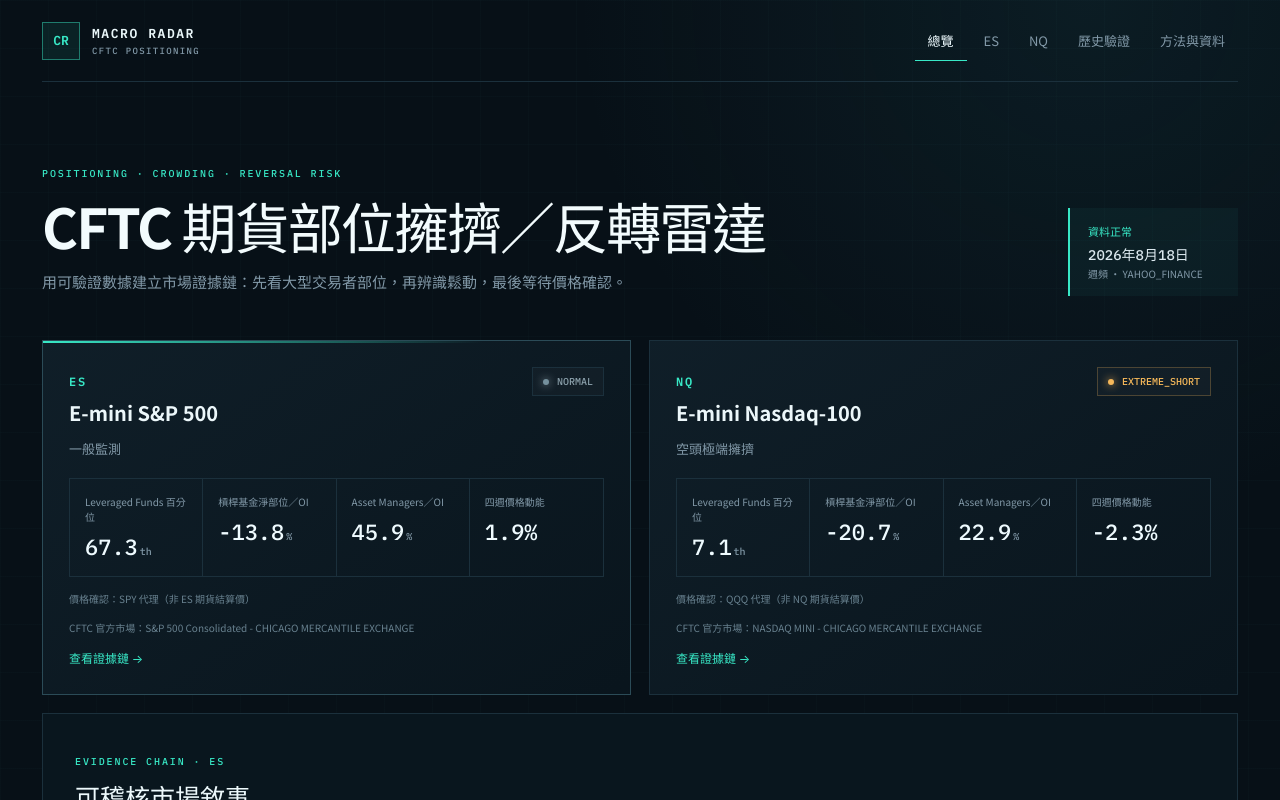
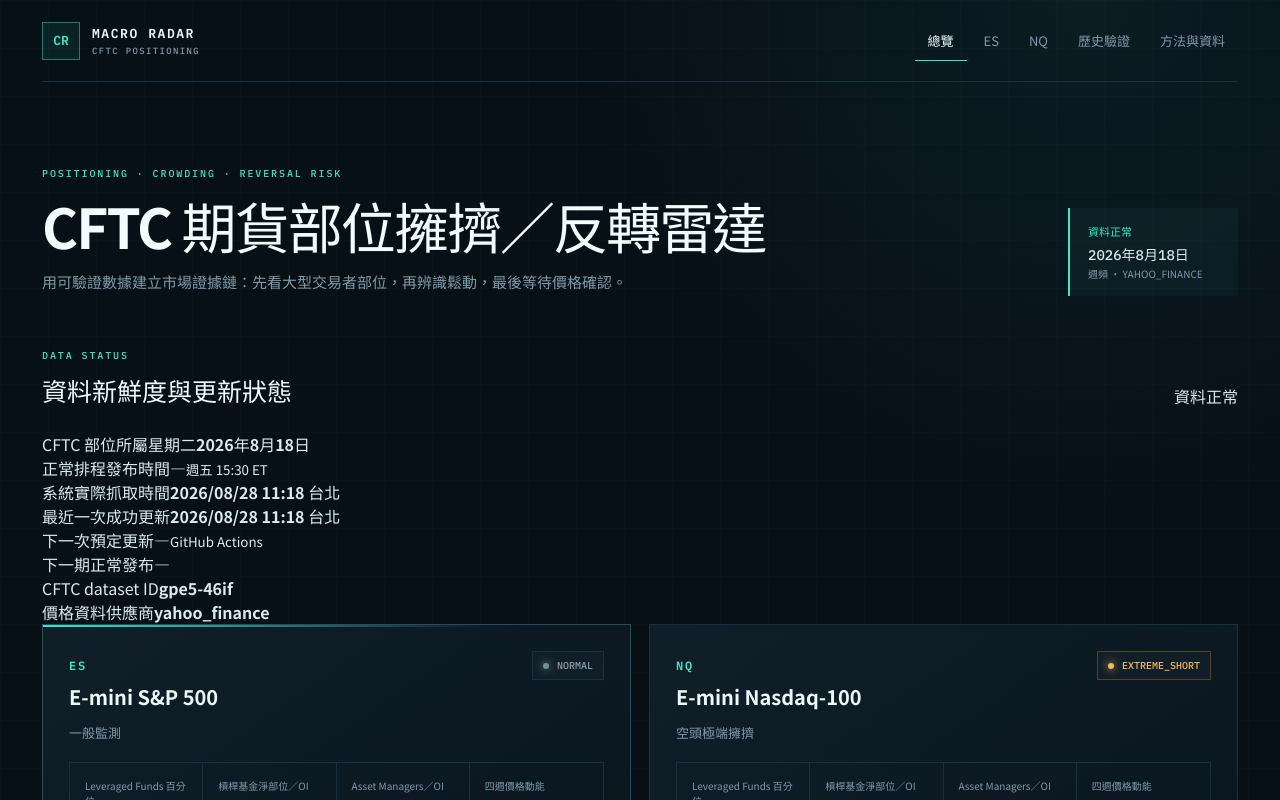
Before and after one commit to ZBH0421/gsquant, a React (Vite) app in the folder projects/cot-radar/web/: page / in a window 1280 px wide. Shown: the top 800 px of the page. Built offline with nearby package versions, Linux system fonts and the light colour scheme.

Commit message:
feat: render v2 freshness comparison and validation

```diff
--- a/projects/cot-radar/web/src/App.tsx
+++ b/projects/cot-radar/web/src/App.tsx
@@ -7,6 +7,7 @@ import type {
   Evidence,
   HistoryData,
   HistoryRow,
+  MarketComparison,
   MarketSnapshot,
   StatusData,
 } from "./types";
@@ -43,21 +44,40 @@ const value = (primary?: number | null, fallback?: number | null) =>
 const number = (input: number | null | undefined, digits = 1) =>
   input == null || !Number.isFinite(input) ? "—" : input.toFixed(digits);
 
+const signedNumber = (input: number | null | undefined, digits = 1) => {
+  if (input == null || !Number.isFinite(input)) return "—";
+  return `${input > 0 ? "+" : ""}${input.toFixed(digits)}`;
+};
+
 const percent = (input: number | null | undefined, digits = 1) =>
   input == null || !Number.isFinite(input) ? "—" : `${(input * 100).toFixed(digits)}%`;
 
+const normalizeTimestamp = (input: string) =>
+  input.includes("T") && !/(?:Z|[+-]\d{2}:?\d{2})$/i.test(input)
+    ? `${input}Z`
+    : input;
+
 const dateLabel = (input?: string) => {
   if (!input) return "—";
-  const normalizedInput =
-    input.includes("T") && !/(?:Z|[+-]\d{2}:?\d{2})$/i.test(input)
-      ? `${input}Z`
-      : input;
   return new Intl.DateTimeFormat("zh-TW", {
     year: "numeric",
     month: "short",
     day: "numeric",
     timeZone: "UTC",
-  }).format(new Date(normalizedInput));
+  }).format(new Date(normalizeTimestamp(input)));
+};
+
+const dateTimeLabel = (input?: string) => {
+  if (!input) return "—";
+  return `${new Intl.DateTimeFormat("zh-TW", {
+    year: "numeric",
+    month: "2-digit",
+    day: "2-digit",
+    hour: "2-digit",
+    minute: "2-digit",
+    hour12: false,
+    timeZone: "Asia/Taipei",
+  }).format(new Date(normalizeTimestamp(input)))} 台北`;
 };
 
 const normalizeHistory = (data: HistoryData): HistoryRow[] => {
@@ -97,6 +117,38 @@ function StateBadge({ state }: { state: string }) {
       <span className="state-dot" aria-hidden="true" />
       {state}
     </span>
+  );
+}
+
+function DataStatusPanel({ status }: { status: StatusData }) {
+  const publicationLabel = status.stale
+    ? "資料 stale"
+    : status.publication_state === "waiting_for_cftc"
+      ? "等待 CFTC 發布"
+      : "資料正常";
+  return (
+    <section className="status-panel" aria-labelledby="data-status-title">
+      <div className="section-heading compact-heading">
+        <div>
+          <span className="eyebrow">DATA STATUS</span>
+          <h2 id="data-status-title">資料新鮮度與更新狀態</h2>
+        </div>
+        <span className={`publication-badge ${status.stale ? "stale" : ""}`}>
+          {publicationLabel}
+        </span>
+      </div>
+      {status.warning && <div className="status-warning" role="status">{status.warning}</div>}
+      <div className="status-grid">
+        <div><span>CFTC 部位所屬星期二</span><strong>{dateLabel(status.latest_report_date)}</strong></div>
+        <div><span>正常排程發布時間</span><strong>{dateTimeLabel(status.scheduled_release_at)}</strong><small>週五 15:30 ET</small></div>
+        <div><span>系統實際抓取時間</span><strong>{dateTimeLabel(status.fetched_at ?? status.generated_at)}</strong></div>
+        <div><span>最近一次成功更新</span><strong>{dateTimeLabel(status.last_successful_update_at ?? status.generated_at)}</strong></div>
+        <div><span>下一次預定更新</span><strong>{dateTimeLabel(status.next_scheduled_update_at)}</strong><small>GitHub Actions</small></div>
+        <div><span>下一期正常發布</span><strong>{dateTimeLabel(status.next_expected_release_at)}</strong></div>
+        <div><span>CFTC dataset ID</span><strong>{status.cftc_dataset ?? "gpe5-46if"}</strong></div>
+        <div><span>價格資料供應商</span><strong>{status.price_provider}</strong></div>
+      </div>
+    </section>
   );
 }
 
@@ -152,6 +204,50 @@ function MarketCard({
         查看證據鏈 <span aria-hidden="true">→</span>
       </button>
     </article>
+  );
+}
+
+function ComparisonPanel({ comparison }: { comparison: MarketComparison }) {
+  const es = comparison.markets.ES;
+  const nq = comparison.markets.NQ;
+  const rows = [
+    ["Leveraged Funds 淨部位／OI", `${number(es.leveraged_net_pct_oi)}%`, `${number(nq.leveraged_net_pct_oi)}%`],
+    ["Asset Managers 淨部位／OI", `${number(es.asset_manager_net_pct_oi)}%`, `${number(nq.asset_manager_net_pct_oi)}%`],
+    ["156 週 prior-only 百分位", number(es.leveraged_percentile), number(nq.leveraged_percentile)],
+    ["一週部位變化（百分點）", signedNumber(es.leveraged_change_1w), signedNumber(nq.leveraged_change_1w)],
+    ["四週部位變化（百分點）", number(es.leveraged_change_4w), number(nq.leveraged_change_4w)],
+    ["四週價格動能", percent(es.price_momentum_4w), percent(nq.price_momentum_4w)],
+    ["價格相對十週均線", percent(es.price_vs_sma_10w), percent(nq.price_vs_sma_10w)],
+  ];
+  return (
+    <section className="comparison-panel" aria-labelledby="comparison-title">
+      <div className="section-heading">
+        <div>
+          <span className="eyebrow">ES / NQ CROSS-MARKET</span>
+          <h2 id="comparison-title">ES／NQ 客觀比較</h2>
+        </div>
+        <span className="as-of">公式判定 · 非文字生成</span>
+      </div>
+      <div className="comparison-summary">
+        <span>同步擁擠：{comparison.synchronized_crowding ? "是" : "否"}</span>
+        <span>部位分歧：{comparison.position_divergence ? "是" : "否"}</span>
+        <span>更極端市場：{comparison.more_extreme_market ?? "無"}</span>
+      </div>
+      <div className="table-scroll">
+        <table className="comparison-table">
+          <thead><tr><th>客觀指標</th><th>ES</th><th>NQ</th></tr></thead>
+          <tbody>
+            {rows.map(([label, esValue, nqValue]) => (
+              <tr key={label}><td>{label}</td><td>{esValue}</td><td>{nqValue}</td></tr>
+            ))}
+          </tbody>
+        </table>
+      </div>
+      <div className="divergence-chain">
+        <article><span>分歧證據</span><p>{comparison.evidence}</p></article>
+        <article><span>可反駁條件</span><p>{comparison.falsification}</p></article>
+      </div>
+    </section>
   );
 }
 
@@ -217,6 +313,7 @@ function MarketChart({ symbol, rows }: { symbol: "ES" | "NQ"; rows: HistoryRow[]
     value(row.asset_manager_net_pct_oi, row.asset_manager_net_oi_pct),
   );
   const percentile = market.map((row) => row.leveraged_percentile);
+  const transitions = market.filter((row, index) => index === 0 || row.state !== market[index - 1]?.state);
 
   return (
     <div className="chart-shell">
@@ -224,6 +321,7 @@ function MarketChart({ symbol, rows }: { symbol: "ES" | "NQ"; rows: HistoryRow[]
         <div>
           <span className="eyebrow">POSITION HISTORY</span>
           <h3>{symbol} 交易者部位與歷史百分位</h3>
+          <p className="chart-note">極端區間固定為 90th／10th；菱形標記代表狀態轉換時間點。</p>
         </div>
         <div className="chart-legend">
           <span className="legend-leveraged">Leveraged Funds</span>
@@ -259,10 +357,21 @@ function MarketChart({ symbol, rows }: { symbol: "ES" | "NQ"; rows: HistoryRow[]
             yaxis: "y2",
             line: { color: "#f5b85a", width: 1.5, dash: "dot" },
           },
+          {
+            x: transitions.map((row) => row.report_date),
+            y: transitions.map((row) => row.leveraged_percentile),
+            type: "scatter",
+            mode: "markers",
+            name: "State transition",
+            yaxis: "y2",
+            text: transitions.map((row) => row.state),
+            hovertemplate: "%{x}<br>%{text}<extra></extra>",
+            marker: { symbol: "diamond", size: 8, color: "#ff6b78" },
+          },
         ]}
         layout={{
           autosize: true,
-          height: 390,
+          height: 410,
           margin: { l: 56, r: 56, t: 20, b: 50 },
           paper_bgcolor: "transparent",
           plot_bgcolor: "transparent",
@@ -276,6 +385,10 @@ function MarketChart({ symbol, rows }: { symbol: "ES" | "NQ"; rows: HistoryRow[]
             range: [0, 100],
             showgrid: false,
           },
+          shapes: [
+            { type: "rect", xref: "paper", x0: 0, x1: 1, yref: "y2", y0: 90, y1: 100, fillcolor: "rgba(245,184,90,.07)", line: { width: 0 } },
+            { type: "rect", xref: "paper", x0: 0, x1: 1, yref: "y2", y0: 0, y1: 10, fillcolor: "rgba(102,135,255,.07)", line: { width: 0 } },
+          ],
           showlegend: false,
           hovermode: "x unified",
         }}
@@ -289,6 +402,8 @@ function MarketChart({ symbol, rows }: { symbol: "ES" | "NQ"; rows: HistoryRow[]
 
 function BacktestView({ data }: { data: BacktestData }) {
   const rows = data.summary ?? data.rows ?? [];
+  const metadata = data.metadata;
+  const minimum = metadata?.minimum_sample_size ?? 10;
   return (
     <section className="page-section">
       <div className="section-heading">
@@ -297,26 +412,34 @@ function BacktestView({ data }: { data: BacktestData }) {
           <h2>歷史訊號驗證</h2>
         </div>
       </div>
-      <p className="section-intro">
-        報酬從 COT 正常排程可得後的第一個週線價格開始計算；假日或營運延遲未逐筆重建，延遲週的結果可能偏樂觀。
-      </p>
+      <div className="method-warning-grid">
+        <p>{metadata?.availability_assumption ?? "報酬從 COT 正常排程可得後的第一個週線價格開始計算。"}</p>
+        <p>{metadata?.historical_release_limit ?? "假日或營運延遲未逐筆重建，延遲週的結果可能偏樂觀。"}</p>
+        <p>{metadata?.disclaimer ?? "歷史結果不代表未來報酬。"}</p>
+      </div>
       {rows.length === 0 ? (
         <div className="empty-state">現有資料尚無足夠的完整訊號樣本；系統不會用不足樣本製造結論。</div>
       ) : (
         <div className="table-scroll">
           <table>
             <thead><tr>
-              <th>市場</th><th>狀態</th><th>方向</th><th>期間</th><th>樣本</th>
-              <th>中位報酬</th><th>反轉勝率</th><th>中位最大不利走勢</th>
+              <th>市場</th><th>狀態</th><th>訊號方向</th><th>期間</th><th>樣本</th>
+              <th>中位報酬</th><th>反轉勝率</th><th>最大不利走勢</th><th>統計期間</th><th>價格代理來源</th>
             </tr></thead>
             <tbody>
               {rows.map((row, index) => (
                 <tr key={`${row.symbol}-${row.state}-${row.horizon_weeks}-${index}`}>
-                  <td>{row.symbol}</td><td>{row.state}</td><td>{row.extreme_direction}</td>
-                  <td>{row.horizon_weeks} 週</td><td>{row.sample_count}</td>
+                  <td>{row.symbol}</td><td>{row.state}</td><td>{row.signal_direction ?? row.extreme_direction}</td>
+                  <td>{row.horizon_weeks} 週</td>
+                  <td>
+                    {row.sample_count}
+                    {row.small_sample && <span className="small-sample">樣本不足（&lt; {minimum}）</span>}
+                  </td>
                   <td>{percent(row.median_forward_return)}</td>
-                  <td>{percent(row.reversal_win_rate)}</td>
+                  <td>{row.small_sample ? "不顯示" : percent(row.reversal_win_rate)}</td>
                   <td>{percent(row.median_max_adverse_excursion)}</td>
+                  <td>{dateLabel(row.period_start)} – {dateLabel(row.period_end)}</td>
+                  <td>{row.proxy_symbol ?? "—"} · {row.price_provider ?? metadata?.price_provider ?? "—"}</td>
                 </tr>
               ))}
             </tbody>
@@ -327,7 +450,10 @@ function BacktestView({ data }: { data: BacktestData }) {
   );
 }
 
-function MethodView({ status }: { status: StatusData }) {
+function MethodView({ dashboard, status }: { dashboard: DashboardData; status: StatusData }) {
+  const stateMachine = dashboard.methodology?.state_machine ?? {};
+  const dataset = status.cftc_dataset ?? "gpe5-46if";
+  const downloads = ["signals.csv", "signals.json", "dashboard.json", "history.json", "backtest.json", "status.json"];
   return (
     <section className="page-section method-page">
       <div className="section-heading">
@@ -336,14 +462,40 @@ function MethodView({ status }: { status: StatusData }) {
       <div className="method-grid">
         <article><span>01</span><h3>資料口徑</h3><p>CFTC TFF Futures Only；週二部位通常週五發布。系統使用排定發布時間對齊價格；假日或營運延遲可能使實際發布更晚，歷史驗證未逐筆重建例外發布時間。</p></article>
         <article><span>02</span><h3>擁擠衡量</h3><p>Leveraged Funds 淨部位除以總 OI，使用 156 週 prior-only 歷史窗計算百分位；當期值不進入自己的參考分布。</p></article>
-        <article><span>03</span><h3>狀態機</h3><p>第 90／10 百分位定義 EXTREME；退出極端且部位反向變化為 UNWINDING；代理價格的 10 週均線與 4 週動能共同確認。</p></article>
-        <article><span>04</span><h3>價格代理</h3><p>ES 使用 SPY、NQ 使用 QQQ。它們只用於週頻方向確認，不等同 ES／NQ 期貨結算價，也不作精確損益回測。</p></article>
+        <article><span>03</span><h3>狀態機</h3><p>第 90／10 百分位定義 EXTREME；退出極端且部位反向變化為 UNWINDING；代理價格的 10 週均線與 4 週動能共同確認。所有門檻均由公開設定檔提供。</p></article>
+        <article><span>04</span><h3>價格代理</h3><p>ES 使用 SPY、NQ 使用 QQQ。它們只用於週頻方向確認，不等同 ES／NQ 期貨結算價，也不作精確期貨損益回測。</p></article>
       </div>
+
+      <div className="rules-section">
+        <div className="section-heading compact-heading">
+          <div><span className="eyebrow">PUBLIC RULES</span><h2>狀態機公開規則</h2></div>
+        </div>
+        <div className="table-scroll">
+          <table className="rules-table">
+            <thead><tr><th>狀態</th><th>進入條件</th><th>保持條件</th><th>退出條件</th><th>價格確認</th><th>推論失效</th></tr></thead>
+            <tbody>
+              {Object.entries(stateMachine).map(([state, rule]) => (
+                <tr key={state}>
+                  <td><StateBadge state={state} /></td>
+                  <td>{rule.entry}</td><td>{rule.hold}</td><td>{rule.exit}</td>
+                  <td>{rule.price_confirmation}</td><td>{rule.invalidation}</td>
+                </tr>
+              ))}
+            </tbody>
+          </table>
+        </div>
+      </div>
+
       <div className="source-card">
-        <div><span>資料集</span><strong>CFTC {status.cftc_dataset ?? "gpe5-46if"}</strong></div>
-        <div><span>價格來源</span><strong>{status.price_provider}</strong></div>
+        <div><span>官方資料集</span><strong><a href={`https://publicreporting.cftc.gov/resource/${dataset}`} target="_blank" rel="noreferrer">CFTC TFF Futures Only</a></strong><small>{dataset}</small></div>
+        <div><span>價格來源</span><strong>{status.price_provider}</strong><small>SPY／QQQ 僅為代理</small></div>
         <div><span>最新報告</span><strong>{dateLabel(status.latest_report_date)}</strong></div>
-        <div><span>衍生資料下載</span><strong><a href={`${import.meta.env.BASE_URL}data/signals.csv`}>CSV</a> · <a href={`${import.meta.env.BASE_URL}data/signals.json`}>JSON</a></strong></div>
+        <div><span>正常發布</span><strong>週五 15:30 ET</strong></div>
+      </div>
+      <div className="download-card">
+        <span>衍生 CSV／JSON 下載</span>
+        <div>{downloads.map((name) => <a key={name} href={`${import.meta.env.BASE_URL}data/${name}`}>{name}</a>)}</div>
+        <p>只提供研究所需的衍生資料；不提供完整原始價格序列。</p>
       </div>
       <p className="disclaimer">僅供研究與教育用途，不構成投資建議。COT 為彙總資料，無法識別單一機構或每筆交易目的。</p>
     </section>
@@ -407,7 +559,7 @@ export default function App() {
           </div>
           {data && (
             <div className={`freshness ${data.status.stale ? "stale" : ""}`}>
-              <span>{data.status.stale ? "資料逾期" : "資料正常"}</span>
+              <span>{data.status.publication_state === "waiting_for_cftc" ? "等待 CFTC" : data.status.stale ? "資料逾期" : "資料正常"}</span>
               <strong>{dateLabel(data.status.latest_report_date)}</strong>
               <small>週頻 · {data.status.price_provider}</small>
             </div>
@@ -417,8 +569,11 @@ export default function App() {
         {error && <div className="error-banner" role="alert">{error}；目前無法安全呈現市場結論。</div>}
         {!data && !error && <div className="loading">正在載入可稽核資料…</div>}
 
+        {data && <DataStatusPanel status={data.status} />}
+
         {data && view === "overview" && (
           <>
+            {data.dashboard.comparison && <ComparisonPanel comparison={data.dashboard.comparison} />}
             <section className="market-grid" aria-label="市場總覽">
               {data.dashboard.markets.map((market) => (
                 <MarketCard
@@ -434,7 +589,7 @@ export default function App() {
         )}
 
         {data && (view === "ES" || view === "NQ") && current && (
-          <section className="page-section">
+          <section className="page-section market-page">
             <MarketCard market={current} active onSelect={() => undefined} />
             <MarketChart symbol={current.symbol} rows={history} />
             <EvidencePanel market={current} />
@@ -442,7 +597,7 @@ export default function App() {
         )}
 
         {data && view === "backtest" && <BacktestView data={data.backtest} />}
-        {data && view === "method" && <MethodView status={data.status} />}
+        {data && view === "method" && <MethodView dashboard={data.dashboard} status={data.status} />}
       </main>
 
       <footer>
```
